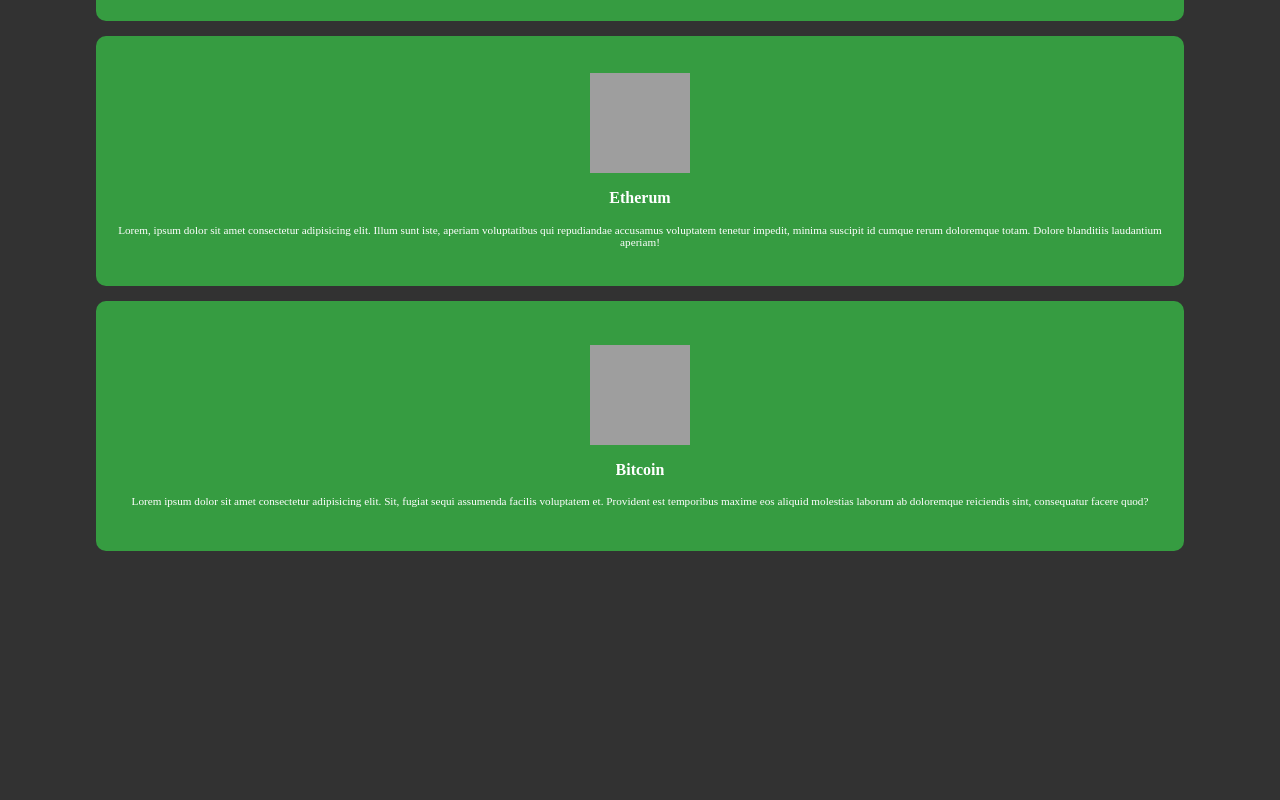
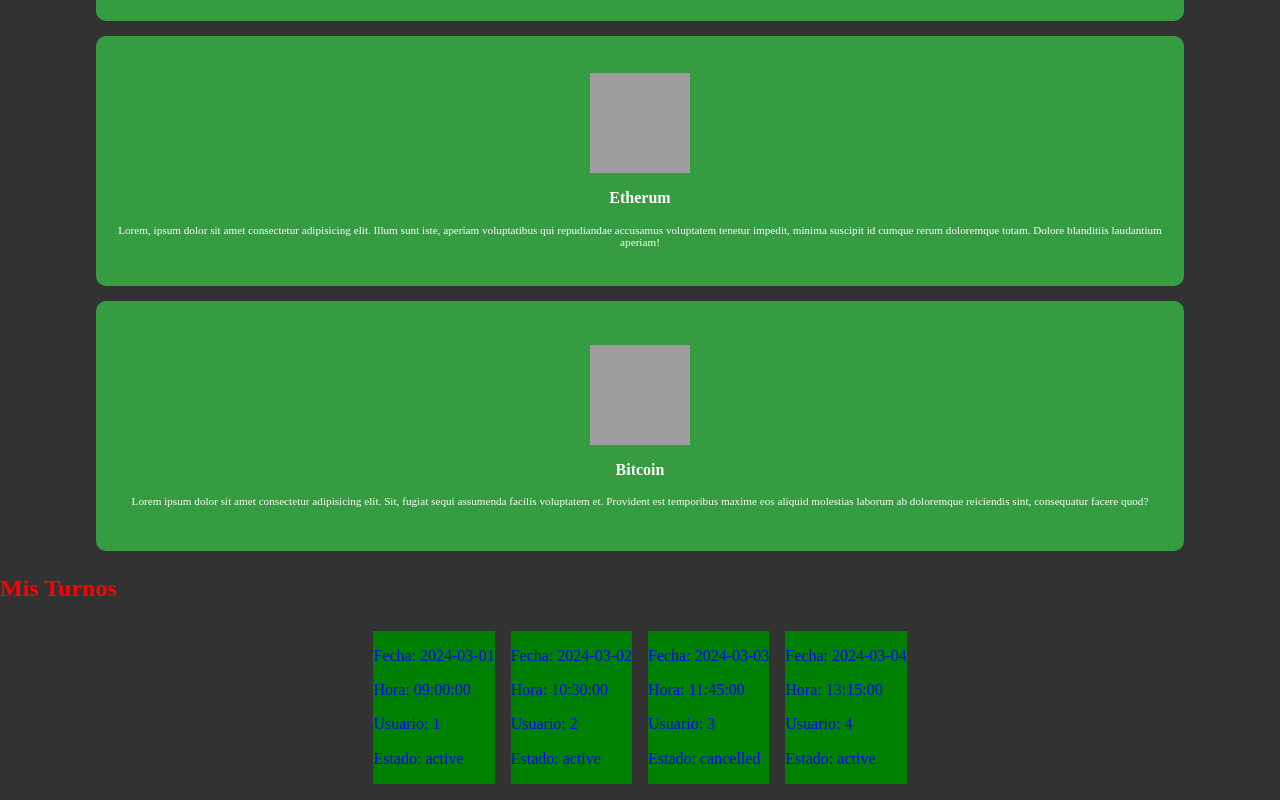
Before and after one commit to FLORES-SimonG/S96CryptoBank, a React (Vite) app in the folder front/react-intro/: page / in a window 1280 px wide. Shown: the part 406-1206 px from the top of the page. Before the commit the page ends 981 px from the top, so only its background shows below. Built offline with nearby package versions, Linux system fonts and the light colour scheme; grey boxes are pictures that could not be loaded.

Commit message:
HM 8 completa.
adicioné estilos, mañana se modifica.

```diff
--- a/front/react-intro/src/App.jsx
+++ b/front/react-intro/src/App.jsx
@@ -1,11 +1,14 @@
 import 'normalize.css'
-import Home from './components/Home'
+import Home from './components/Home';
+import Turnos from "./view/MisTurnos"
 
 
 function App() {
   return (
     <>
     <Home></Home>
+    <Turnos></Turnos>
+
     </>
   )
 }
--- /dev/null
+++ b/front/react-intro/src/components/CardAppointments.jsx
@@ -0,0 +1,12 @@
+const CardAppointments = ({ turno: { date, time, user, status } }) => {
+  return (
+    <div>
+      <p>Fecha: {date}</p>
+      <p>Hora: {time}</p>
+      <p>Usuario: {user}</p>
+      <p>Estado: {status}</p>
+    </div>
+  );
+};
+
+export default CardAppointments;
--- /dev/null
+++ b/front/react-intro/src/helpers/myTurns.js
@@ -0,0 +1,36 @@
+
+//! CHEQUEAR PROPIEDADES CON LA BASE DE DATOS
+
+const appointments = [
+    {
+        id: 1,
+        date: "2024-03-01",
+        time: "09:00:00",
+        user: 1,
+        status: "active"
+    },
+    {
+        id: 2,
+        date: "2024-03-02",
+        time: "10:30:00",
+        user: 2,
+        status: "active"
+    },
+    {
+        id: 3,
+        date: "2024-03-03",
+        time: "11:45:00",
+        user: 3,
+        status: "cancelled"
+    },
+    {
+        id: 4,
+        date: "2024-03-04",
+        time: "13:15:00",
+        user: 4,
+        status: "active"
+    }
+
+];
+
+export default appointments;
--- /dev/null
+++ b/front/react-intro/src/styles/MisTurnosStyles.css
@@ -0,0 +1,16 @@
+h2{
+    color: red;
+}
+
+#cartita{
+    color: blue;
+    display: flex;
+    justify-content: center;
+    align-items: center;
+    margin: 8px;
+    div{
+        background-color: green;
+        margin: 8px;
+
+    }
+}
--- /dev/null
+++ b/front/react-intro/src/view/MisTurnos.jsx
@@ -0,0 +1,27 @@
+import appointments from "../helpers/myTurns.js";
+import { useState } from "react";
+import CardAppointments from "../components/CardAppointments.jsx";
+import '../styles/MisTurnosStyles.css';
+
+const MisTurnos = () =>{
+    const [turnos, setTurnos] = useState(appointments);
+    return(
+        <>
+
+
+           <div>
+                <h2>Mis Turnos</h2>
+                <div id="cartita">
+                    {turnos.map((turno) => {
+                        return  <CardAppointments key={turno.id} turno={turno}/>
+                    }
+                    )}
+
+                </div>
+            </div>
+
+        </>
+    )
+}
+
+export default MisTurnos
```
